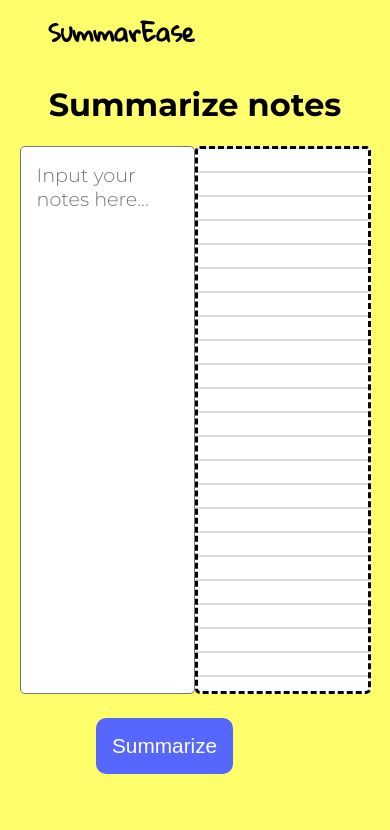
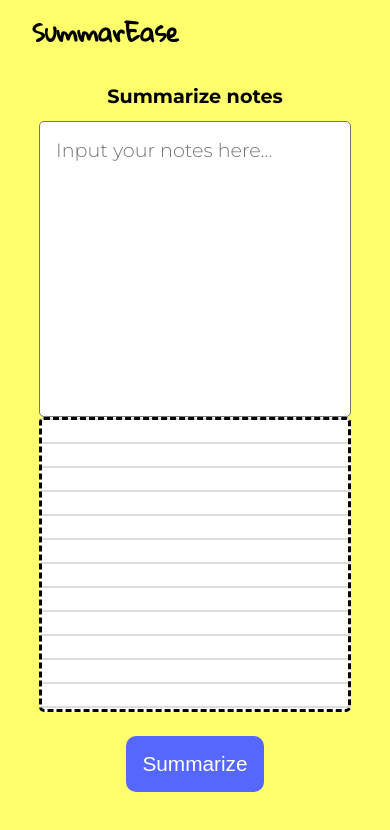
Before and after one commit to menchmallow/hackathon, a website: page public/index.html in a window 390 px wide. Drawn offline with Linux system fonts and the light colour scheme.

Commit message:
improved ui

```diff
--- a/public/index.html
+++ b/public/index.html
@@ -1,6 +1,6 @@
 <!DOCTYPE html>
 <head>
-  <title>SumThing</title>
+  <title>SummarEase</title>
   <meta name="viewport" content="width=device-width, initial-scale=1" />
   <link rel="stylesheet" href="styles.css" />
 </head>
--- a/public/styles.css
+++ b/public/styles.css
@@ -20,6 +20,13 @@ body {
   font-style: normal;
 }
 
+.main-container {
+  height: 90vh;
+  display: flex;
+  flex-direction: column;
+  justify-content: center;
+}
+
 nav {
   padding: 0.5rem;
 }
@@ -31,10 +38,6 @@ nav {
 
 h1 {
   text-align: center;
-}
-
-.main-container {
-  height: 90vh;
 }
 
 .input-container {
@@ -53,7 +56,7 @@ h1 {
   background: linear-gradient(white 90%, #ddd 90%);
   background-size: 100% 1.5rem;
   width: 45%;
-  height: 65vh;
+  height: 58vh;
 }
 
 #input {
@@ -63,7 +66,7 @@ h1 {
   overflow-y: auto;
   resize: none;
   width: 45%;
-  height: 65vh;
+  height: 58vh;
   font-size: 1.2rem;
 }
 
@@ -113,3 +116,50 @@ h1 {
     transform: rotate(360deg);
   }
 }
+
+@media only screen and (max-width: 425px) {
+  .logo {
+    padding: 0;
+    margin: 0;
+    font-size: 1.5rem;
+  }
+
+  h1 {
+    font-size: 1.2rem;
+  }
+
+  .input-container {
+    flex-direction: column;
+  }
+
+  #result,
+  #input {
+    width: 80%;
+    height: 35vh;
+  }
+
+  .btn-container {
+    margin: 1rem 0;
+    justify-content: center;
+    gap: 1rem;
+  }
+}
+
+@media only screen and (max-width: 768px) {
+  .logo {
+    margin-left: 1.5rem;
+    padding: 0;
+  }
+}
+
+@media only screen and (max-width: 1024px) {
+  .btn-container {
+    margin: 1.5rem 3.3rem;
+  }
+}
+
+@media only screen and (max-width: 1440px) {
+  .btn-container {
+    margin: 1.5rem 4.5rem;
+  }
+}
```
